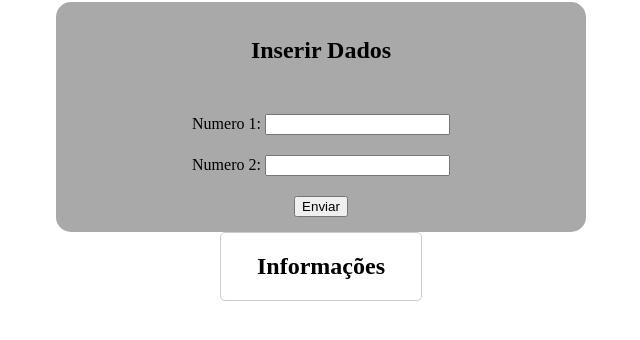
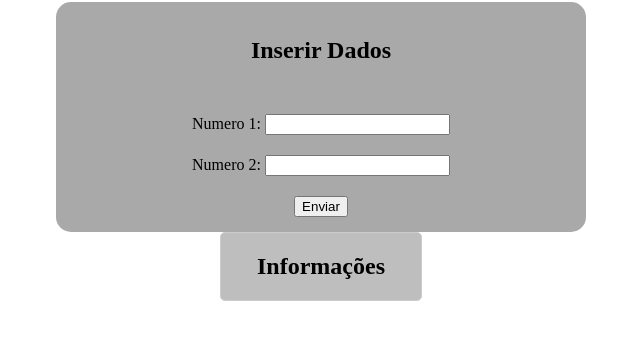
Before and after one commit to mendesvinicius7575/Estudos, a plain HTML site: page JS/Edson Maia/Praticando/praticando7.html in a window 1280 px wide. Shown: the part 78-418 px from the top of the page, without its empty margins (319-959 px from the left). Drawn offline with Linux system fonts and the light colour scheme.

Commit message:
Update praticando7.html

```diff
--- a/JS/Edson Maia/Praticando/praticando7.html
+++ b/JS/Edson Maia/Praticando/praticando7.html
@@ -34,7 +34,7 @@
             margin: auto;
             border-radius: 5px;
             border: 1px solid #ccc;
-            background: #fff;
+            background: rgb(190, 190, 190);
         }
     </style>
 </head>
```
